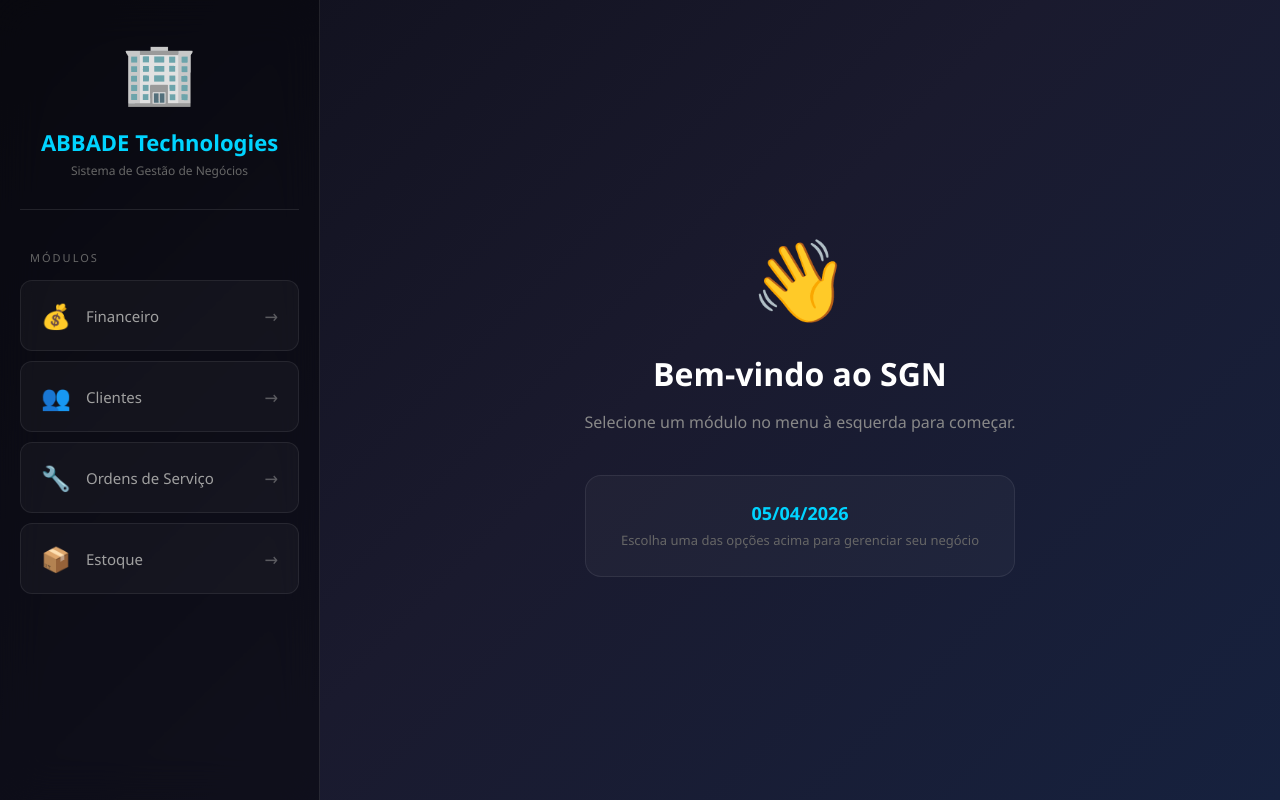
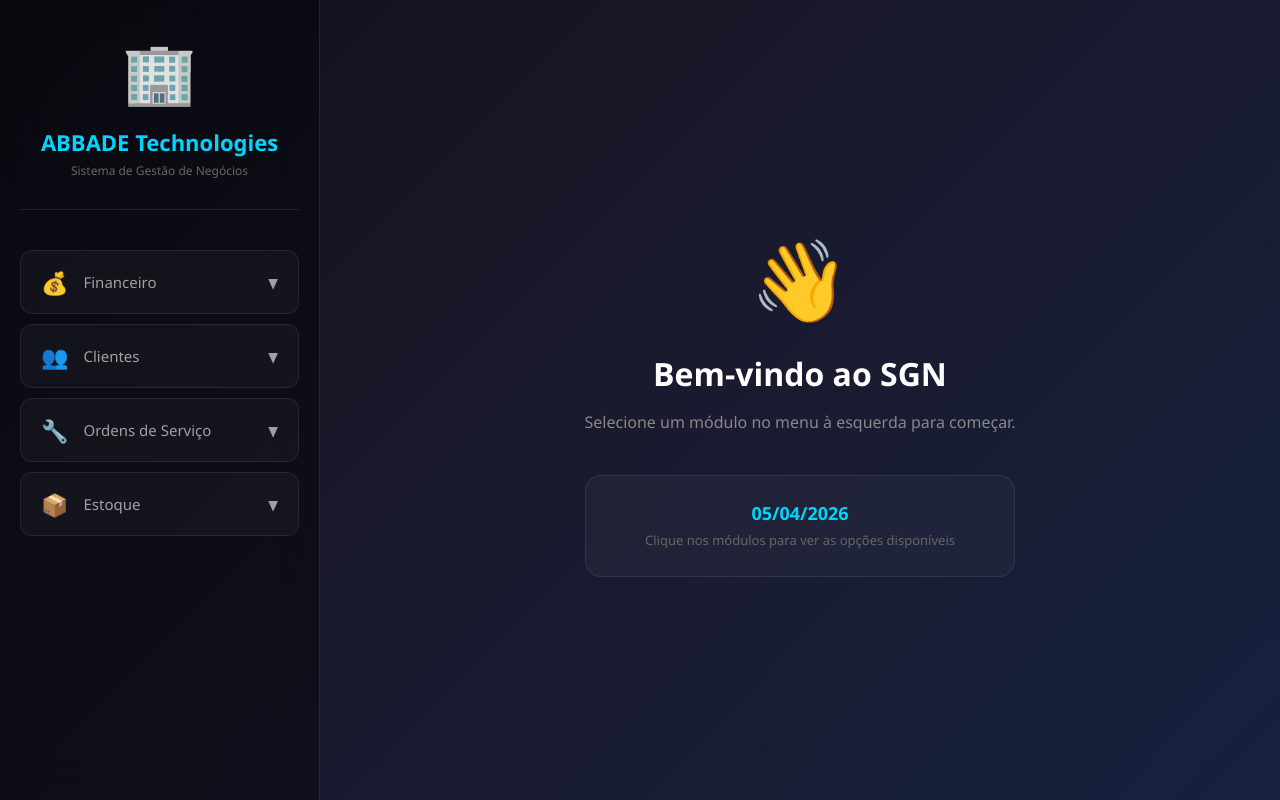
Before and after one commit to acibabbadecastro/sgn-abbade, a PHP site: page /sgn_final/index.php in a window 1280 px wide. Run offline with PHP 8.4, Linux system fonts and the light colour scheme; some libraries are stand-ins or nearby versions.

Commit message:
Dashboard com submenus expansíveis: clique para abrir opções

```diff
--- a/sgn_final/index.php
+++ b/sgn_final/index.php
@@ -37,42 +37,66 @@ require_once 'includes/config.php';
         .logo-area h1 { color: #00d4ff; font-size: 22px; font-weight: 600; }
         .logo-area p { color: #666; font-size: 12px; margin-top: 5px; }
 
-        .section-title {
-            color: #666;
-            font-size: 11px;
-            text-transform: uppercase;
-            letter-spacing: 2px;
-            margin-bottom: 15px;
-            padding-left: 10px;
-        }
+        .menu-section { margin-bottom: 10px; }
 
-        .modulo-btn {
+        .menu-parent {
             display: flex;
             align-items: center;
             width: 100%;
-            padding: 18px 20px;
-            margin-bottom: 10px;
+            padding: 16px 20px;
             background: rgba(255, 255, 255, 0.03);
             border: 1px solid rgba(255, 255, 255, 0.08);
             border-radius: 12px;
             color: #a0a0a0;
             text-decoration: none;
             font-size: 15px;
+            cursor: pointer;
             transition: all 0.3s ease;
         }
-        .modulo-btn:hover {
+        .menu-parent:hover {
+            background: rgba(255, 255, 255, 0.05);
+            color: #fff;
+        }
+        .menu-parent .icon { font-size: 22px; margin-right: 15px; }
+        .menu-parent .arrow { margin-left: auto; font-size: 14px; transition: transform 0.3s ease; }
+        .menu-parent.active .arrow { transform: rotate(180deg); }
+
+        .submenu {
+            display: none;
+            padding: 10px 0 10px 30px;
+        }
+        .submenu.open { display: block; }
+
+        .submenu-item {
+            display: flex;
+            align-items: center;
+            padding: 12px 20px;
+            margin: 4px 0;
+            background: rgba(255, 255, 255, 0.02);
+            border-radius: 8px;
+            color: #888;
+            text-decoration: none;
+            font-size: 14px;
+            transition: all 0.2s ease;
+        }
+        .submenu-item:hover {
             background: rgba(0, 212, 255, 0.1);
-            border-color: rgba(0, 212, 255, 0.3);
             color: #00d4ff;
             transform: translateX(5px);
         }
-        .modulo-btn .icon { font-size: 24px; margin-right: 15px; }
-        .modulo-btn .arrow { margin-left: auto; font-size: 18px; opacity: 0.5; }
+        .submenu-item .icon { margin-right: 10px; font-size: 16px; }
 
-        .modulo-btn.financeiro:hover { background: rgba(0, 255, 100, 0.1); border-color: rgba(0, 255, 100, 0.3); color: #00ff64; }
-        .modulo-btn.clientes:hover { background: rgba(0, 212, 255, 0.1); border-color: rgba(0, 212, 255, 0.3); color: #00d4ff; }
-        .modulo-btn.os:hover { background: rgba(255, 193, 7, 0.1); border-color: rgba(255, 193, 7, 0.3); color: #ffc107; }
-        .modulo-btn.estoque:hover { background: rgba(255, 107, 107, 0.1); border-color: rgba(255, 107, 107, 0.3); color: #ff6b6b; }
+        .menu-parent.financeiro:hover { border-color: rgba(0, 255, 100, 0.3); }
+        .menu-parent.financeiro.active { background: rgba(0, 255, 100, 0.1); border-color: rgba(0, 255, 100, 0.3); color: #00ff64; }
+
+        .menu-parent.clientes:hover { border-color: rgba(0, 212, 255, 0.3); }
+        .menu-parent.clientes.active { background: rgba(0, 212, 255, 0.1); border-color: rgba(0, 212, 255, 0.3); color: #00d4ff; }
+
+        .menu-parent.os:hover { border-color: rgba(255, 193, 7, 0.3); }
+        .menu-parent.os.active { background: rgba(255, 193, 7, 0.1); border-color: rgba(255, 193, 7, 0.3); color: #ffc107; }
+
+        .menu-parent.estoque:hover { border-color: rgba(255, 107, 107, 0.3); }
+        .menu-parent.estoque.active { background: rgba(255, 107, 107, 0.1); border-color: rgba(255, 107, 107, 0.3); color: #ff6b6b; }
 
         .main-content {
             margin-left: 320px;
@@ -87,16 +111,8 @@ require_once 'includes/config.php';
             text-align: center;
             max-width: 600px;
         }
-        .welcome h2 {
-            color: #fff;
-            font-size: 32px;
-            margin-bottom: 15px;
-        }
-        .welcome p {
-            color: #888;
-            font-size: 16px;
-            line-height: 1.6;
-        }
+        .welcome h2 { color: #fff; font-size: 32px; margin-bottom: 15px; }
+        .welcome p { color: #888; font-size: 16px; line-height: 1.6; }
         .welcome .emoji { font-size: 80px; margin-bottom: 20px; }
 
         .info-box {
@@ -120,31 +136,73 @@ require_once 'includes/config.php';
                 <p>Sistema de Gestão de Negócios</p>
             </div>
 
-            <div class="section-title">Módulos</div>
-
-            <a href="modulos/financeiro/index.php" class="modulo-btn financeiro">
+            <!-- FINANCEIRO -->
+            <div class="menu-section">
+                <div class="menu-parent financeiro" onclick="toggleSubmenu('financeiro')">
                     <span class="icon">💰</span>
                     <span>Financeiro</span>
-                <span class="arrow">→</span>
+                    <span class="arrow">▼</span>
+                </div>
+                <div class="submenu" id="submenu-financeiro">
+                    <a href="modulos/financeiro/index.php" class="submenu-item">
+                        <span class="icon">📊</span> Resumo
                     </a>
+                    <a href="modulos/financeiro/contas.php" class="submenu-item">
+                        <span class="icon">🏦</span> Contas Bancárias
+                    </a>
+                    <a href="modulos/financeiro/movimentacoes.php" class="submenu-item">
+                        <span class="icon">💵</span> Movimentações
+                    </a>
+                    <a href="modulos/financeiro/categorias.php" class="submenu-item">
+                        <span class="icon">🏷️</span> Categorias
+                    </a>
+                    <a href="modulos/financeiro/fornecedores.php" class="submenu-item">
+                        <span class="icon">🤝</span> Fornecedores
+                    </a>
+                </div>
+            </div>
 
-            <a href="modulos/clientes/index.php" class="modulo-btn clientes">
+            <!-- CLIENTES -->
+            <div class="menu-section">
+                <div class="menu-parent clientes" onclick="toggleSubmenu('clientes')">
                     <span class="icon">👥</span>
                     <span>Clientes</span>
-                <span class="arrow">→</span>
+                    <span class="arrow">▼</span>
+                </div>
+                <div class="submenu" id="submenu-clientes">
+                    <a href="modulos/clientes/index.php" class="submenu-item">
+                        <span class="icon">📋</span> Lista de Clientes
                     </a>
+                </div>
+            </div>
 
-            <a href="modulos/os/index.php" class="modulo-btn os">
+            <!-- ORDENS DE SERVIÇO -->
+            <div class="menu-section">
+                <div class="menu-parent os" onclick="toggleSubmenu('os')">
                     <span class="icon">🔧</span>
                     <span>Ordens de Serviço</span>
-                <span class="arrow">→</span>
+                    <span class="arrow">▼</span>
+                </div>
+                <div class="submenu" id="submenu-os">
+                    <a href="modulos/os/index.php" class="submenu-item">
+                        <span class="icon">📋</span> Lista de OS
                     </a>
+                </div>
+            </div>
 
-            <a href="modulos/estoque/index.php" class="modulo-btn estoque">
+            <!-- ESTOQUE -->
+            <div class="menu-section">
+                <div class="menu-parent estoque" onclick="toggleSubmenu('estoque')">
                     <span class="icon">📦</span>
                     <span>Estoque</span>
-                <span class="arrow">→</span>
+                    <span class="arrow">▼</span>
+                </div>
+                <div class="submenu" id="submenu-estoque">
+                    <a href="modulos/estoque/index.php" class="submenu-item">
+                        <span class="icon">📋</span> Lista de Produtos
                     </a>
+                </div>
+            </div>
         </nav>
 
         <main class="main-content">
@@ -155,10 +213,27 @@ require_once 'includes/config.php';
 
                 <div class="info-box">
                     <div class="date"><?php echo date('d/m/Y'); ?></div>
-                    <p>Escolha uma das opções acima para gerenciar seu negócio</p>
+                    <p>Clique nos módulos para ver as opções disponíveis</p>
                 </div>
             </div>
         </main>
     </div>
+
+    <script>
+        function toggleSubmenu(id) {
+            // Fecha todos os submenus
+            document.querySelectorAll('.submenu').forEach(el => el.classList.remove('open'));
+            document.querySelectorAll('.menu-parent').forEach(el => el.classList.remove('active'));
+
+            // Abre o clicado
+            const submenu = document.getElementById('submenu-' + id);
+            const parent = event.currentTarget;
+
+            if (submenu) {
+                submenu.classList.add('open');
+                parent.classList.add('active');
+            }
+        }
+    </script>
 </body>
 </html>
```
Lines whose indentation alone changed are shown as unchanged.
